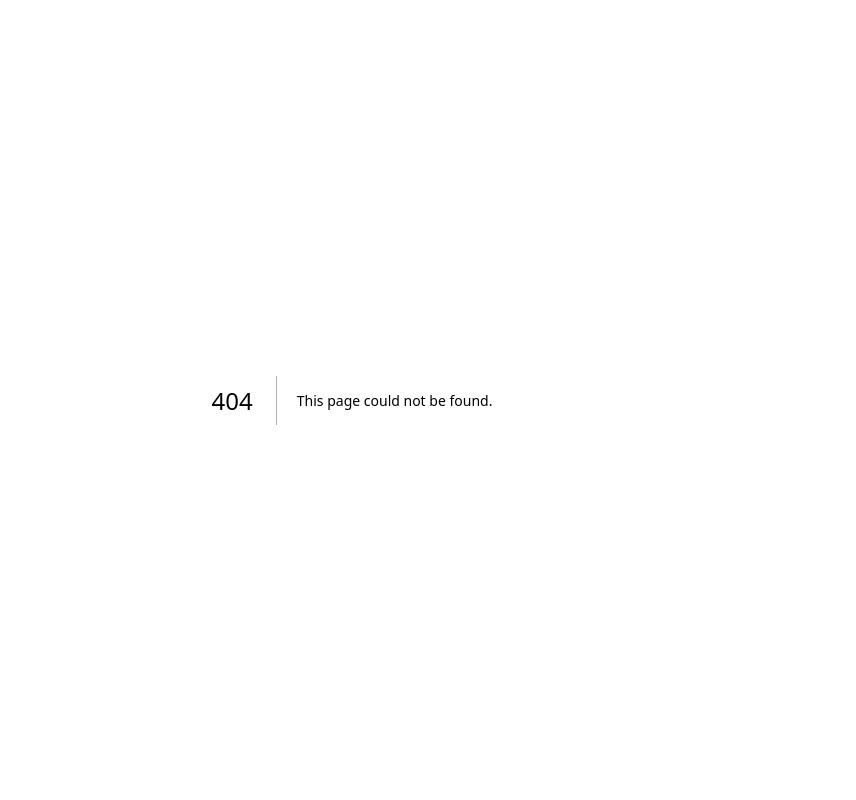
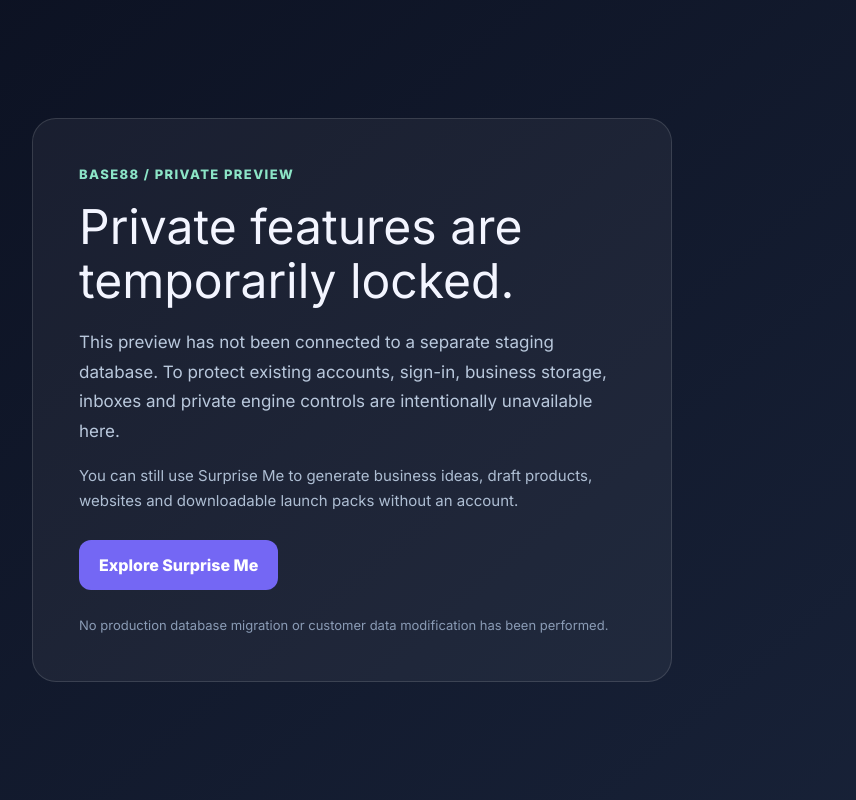
Before and after one commit to madejustforyou/base88, a Next.js app: page /preview-staging-required in a window 1280 px wide. Before the commit this address had no page. Shown: the whole page, without its empty margins (288-1144 px from the left). Built offline with nearby package versions, Linux system fonts and the light colour scheme.

Commit message:
feat: show clear staging-isolation blocker instead of exposing shared production accounts

```diff
--- /dev/null
+++ b/src/app/preview-staging-required/page.tsx
@@ -0,0 +1,22 @@
+import Link from 'next/link'
+
+export default function StagingNotReady() {
+  return <main className="min-h-screen flex items-center justify-center px-6 py-16"
+    style={{background:'linear-gradient(140deg,#0b1020,#182238)',color:'#f3f5ff',fontFamily:'Inter,system-ui,sans-serif'}}>
+    <section style={{maxWidth:640,background:'rgba(255,255,255,.05)',border:'1px solid rgba(255,255,255,.13)',
+      borderRadius:24,padding:'clamp(24px,5vw,46px)'}}>
+      <p style={{color:'#8ce5c7',fontSize:13,fontWeight:800,letterSpacing:'1.4px',marginBottom:16}}>BASE88 / PRIVATE PREVIEW</p>
+      <h1 style={{fontSize:'clamp(30px,5vw,48px)',lineHeight:1.12,marginBottom:20}}>Private features are temporarily locked.</h1>
+      <p style={{fontSize:17,color:'#b9c8dc',lineHeight:1.75}}>
+        This preview has not been connected to a separate staging database. To protect existing accounts,
+        sign-in, business storage, inboxes and private engine controls are intentionally unavailable here.
+      </p>
+      <p style={{fontSize:15,color:'#aebed3',lineHeight:1.7,marginTop:16}}>
+        You can still use Surprise Me to generate business ideas, draft products, websites and downloadable launch packs without an account.
+      </p>
+      <Link href="/surprise-me" style={{display:'inline-block',marginTop:26,padding:'13px 20px',
+        borderRadius:12,background:'#7467f4',fontWeight:800,color:'#fff',textDecoration:'none'}}>Explore Surprise Me</Link>
+      <p style={{fontSize:13,color:'#8a9bb5',marginTop:26}}>No production database migration or customer data modification has been performed.</p>
+    </section>
+  </main>
+}
```
